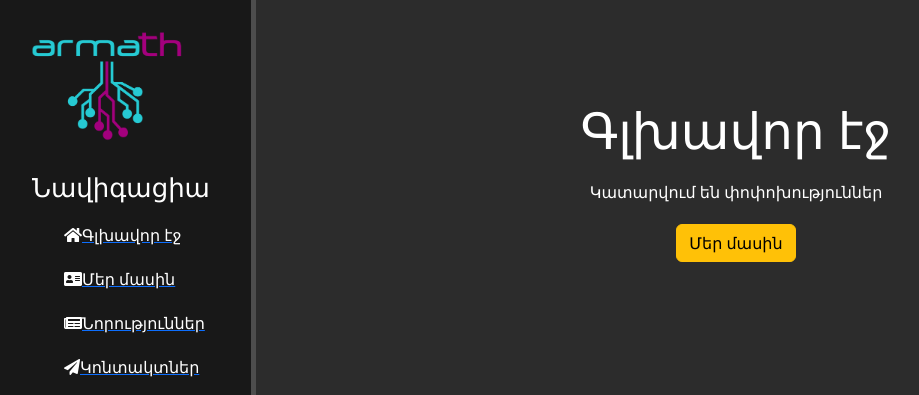
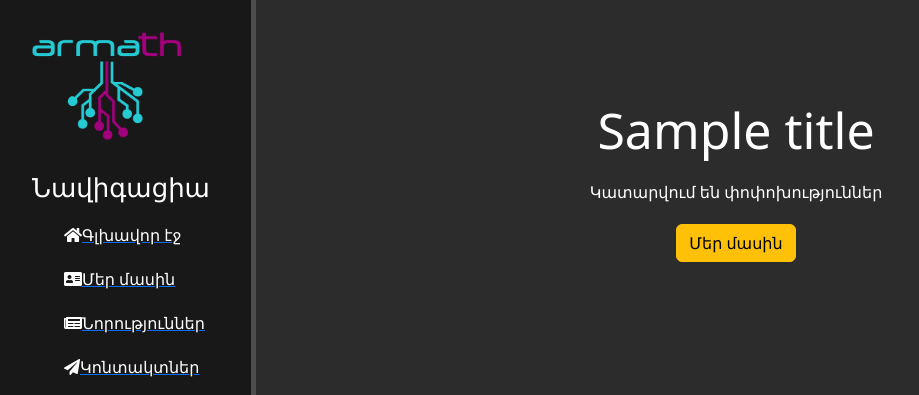
Before and after one commit to AndreAntonyan/web_sample_app, a Django app: template itproger/main/templates/main/index.html in a window 1280 px wide. Shown: the top 395 px of the page, without its empty margins (0-919 px from the left). Run offline with Django 5.2, Linux system fonts and the light colour scheme; the template is opened without the code that fills it: most values are stand-ins (such as "Sample title", 1, 10 or a date in 2020); some libraries are stand-ins or nearby versions.

Commit message:
finish project

```diff
--- a/itproger/main/templates/main/index.html
+++ b/itproger/main/templates/main/index.html
@@ -1,10 +1,10 @@
 {% extends 'main/layout.html' %}
 
-{% block title %}Գլխավոր էջ{% endblock %}
+{% block title %}{{ title }}{% endblock %}
 
 {% block content %}
     <div class="features">
-        <h1>Գլխավոր էջ</h1>
+        <h1>{{ title }}</h1>
         <p>Կատարվում են փոփոխություններ</p>
         <a href="{% url 'about' %}"><button class="btn btn-warning">Մեր մասին</button></a>
     </div>
--- a/itproger/main/views.py
+++ b/itproger/main/views.py
@@ -2,7 +2,7 @@ from django.shortcuts import render
 
 def index(request):
     data = {
-        'title': 'Главная страница',
+        'title': 'Գլխավոր էջ',
     }
     return render(request, 'main/index.html', data)
 
```
